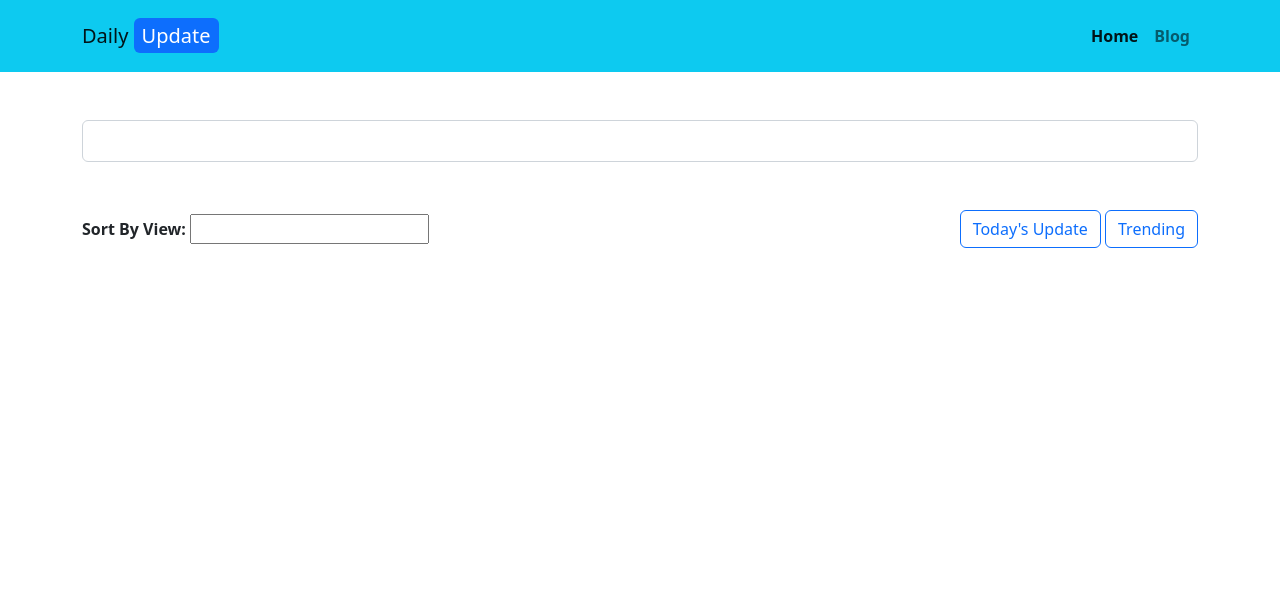
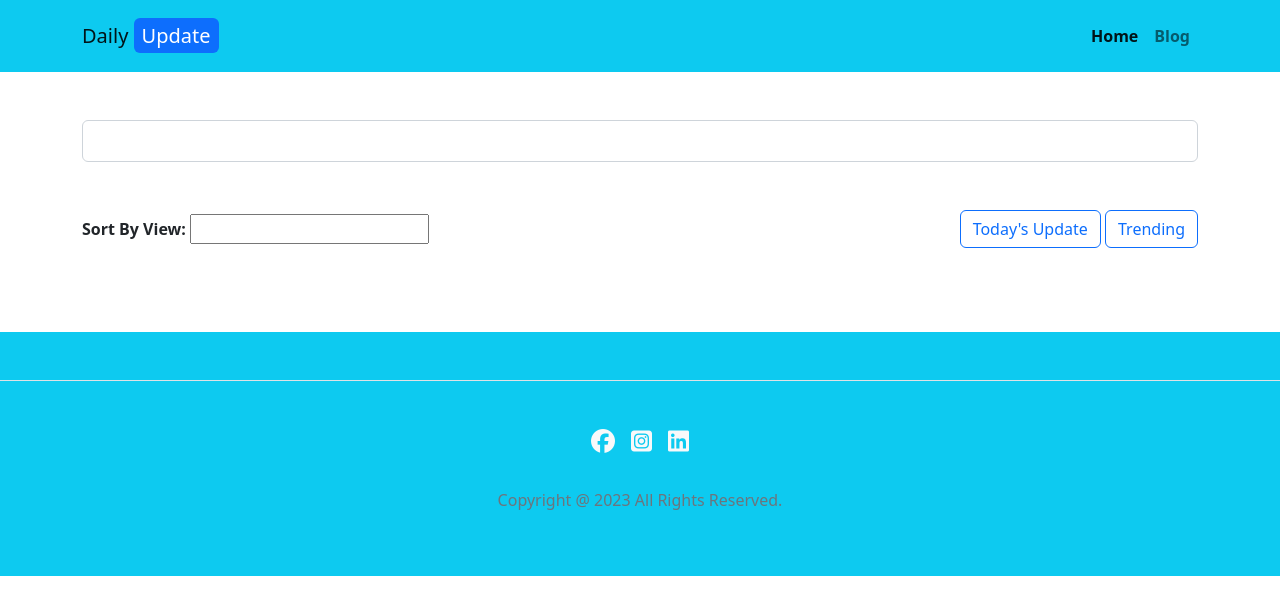
Before and after one commit to sabidalam/Daily-News-Update, a plain HTML site: page index.html in a window 1280 px wide. Drawn offline with nearby package versions, Linux system fonts and the light colour scheme; no server answers.

Commit message:
added footer section

```diff
--- a/index.html
+++ b/index.html
@@ -59,7 +59,7 @@
                 </div>
             </div>
         </section>
-        <section class="container">
+        <section class="container mb-5">
             <div class="row row-cols-1 row-cols-md-1 g-4" id="news-container">
             </div>
             <div id="no-news-found" class="d-none">
@@ -83,13 +83,8 @@
                     </div>
                 </div>
             </div>
-
-
         </section>
-
-
     </main>
-
 
 
     <script src="js/news.js"></script>
@@ -97,5 +92,17 @@
         integrity="sha384-A3rJD856KowSb7dwlZdYEkO39Gagi7vIsF0jrRAoQmDKKtQBHUuLZ9AsSv4jD4Xa"
         crossorigin="anonymous"></script>
 </body>
+<footer class="py-5 bg-info">
+    <ul class="nav justify-content-center border-top pb-3 mb-3 pt-5">
+        <li><a target="_blank" href="https://www.facebook.com/"><i
+                    class="fa-brands fa-facebook text-light fs-4"></i></a></li>
+        <li><a target="_blank" href="https://www.instagram.com/?hl=en"><i
+                    class="fa-brands fa-instagram-square filled ps-3 text-light fs-4"></i></a></li>
+        <li><a target="_blank" href="https://www.linkedin.com/"><i
+                    class="fa-brands fa-linkedin filled ps-3 text-light fs-4"></i></a>
+        </li>
+    </ul>
+    <p class="text-center text-muted ">Copyright @ 2023 All Rights Reserved.</p>
+</footer>
 
 </html>
```
Also changed, not shown: blog.html (+13 -0 lines).
